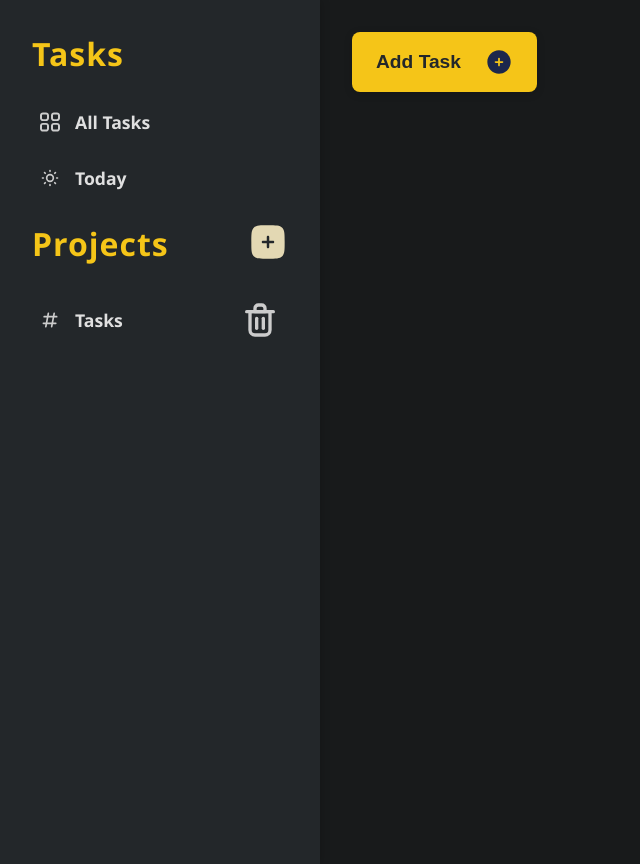
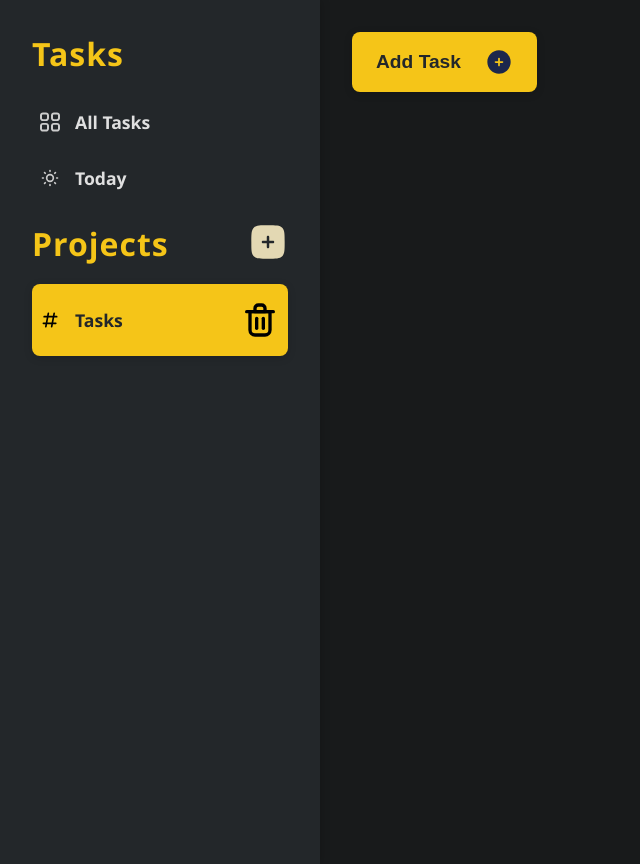
Before and after one commit to mdwasifulkabir/todo-list, a website built with webpack: page src/template.html in a window 1280 px wide. Both pictures are taken after a click on the element "Tasks". Shown: the whole page, without its empty margins (0-640 px from the left). Built offline with nearby package versions, Linux system fonts and the light colour scheme.

Commit message:
Highlight selected project

```diff
--- a/src/dom.js
+++ b/src/dom.js
@@ -108,8 +108,12 @@ function RenderProjects() {
   projects.forEach((project, index) => {
     const projectLabel = document.createElement("div");
     projectLabel.classList.add("sidebar-label");
+    if (project === getCurrentProject()) {
+      projectLabel.classList.add("selected");
+    }
     projectLabel.addEventListener("click", () => {
       setCurrentProject(project);
+      RenderProjects();
       RenderTodos(project);
     });
 
--- a/src/styles.css
+++ b/src/styles.css
@@ -59,6 +59,19 @@ body {
 }
 .sidebar-label:hover, .sidebar-label.selected {
   background: var(--color-bg-hover);
+}
+
+.sidebar-label.selected {
+  background: var(--color-primary);
+  color: var(--color-bg-secondary);
+  box-shadow: 0 2px 8px var(--color-shadow);
+}
+.sidebar-label.selected .icon {
+  filter: none;
+}
+.sidebar-label.selected .label-text {
+  color: var(--color-bg-secondary);
+  font-weight: bold;
 }
 
 .label-text {
```
